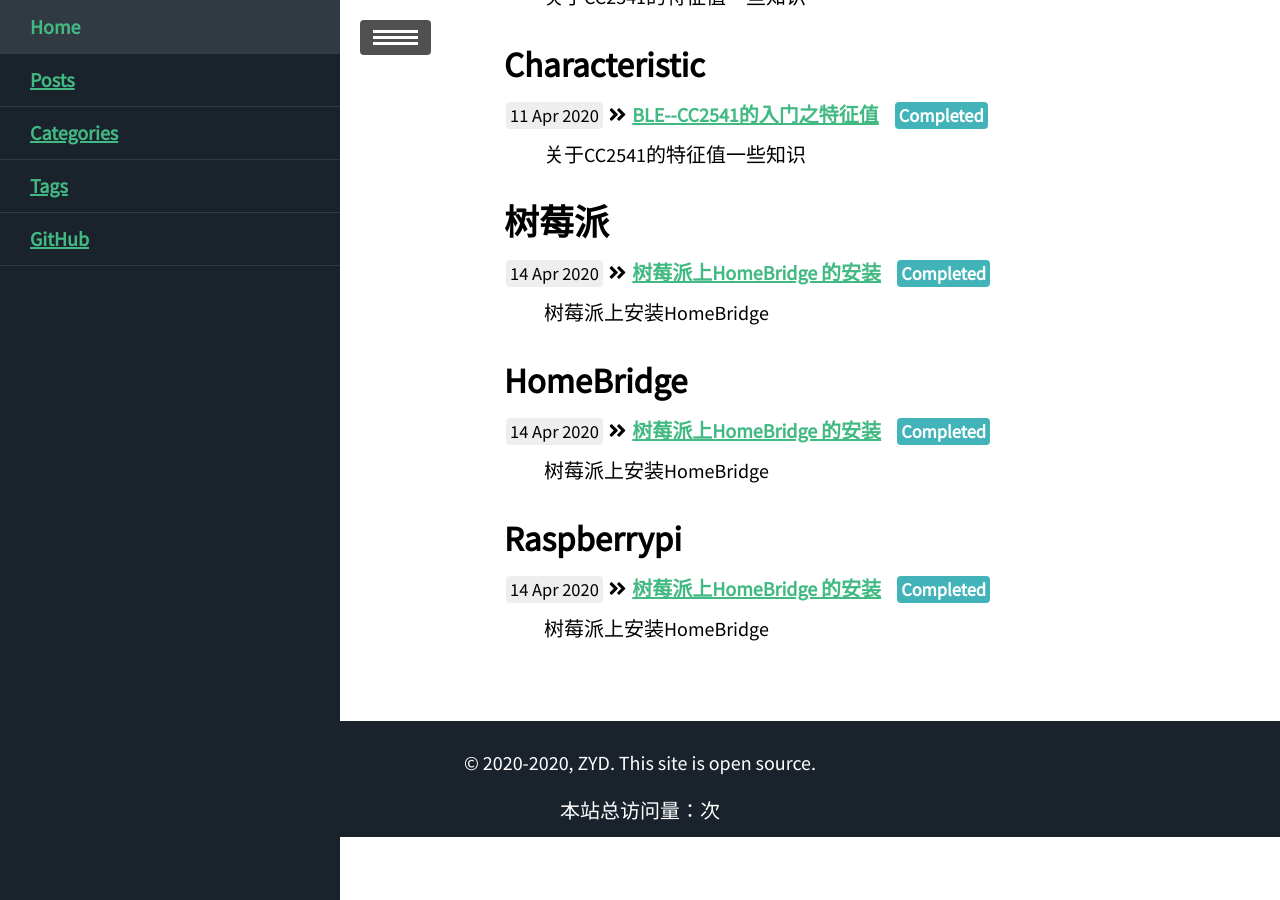
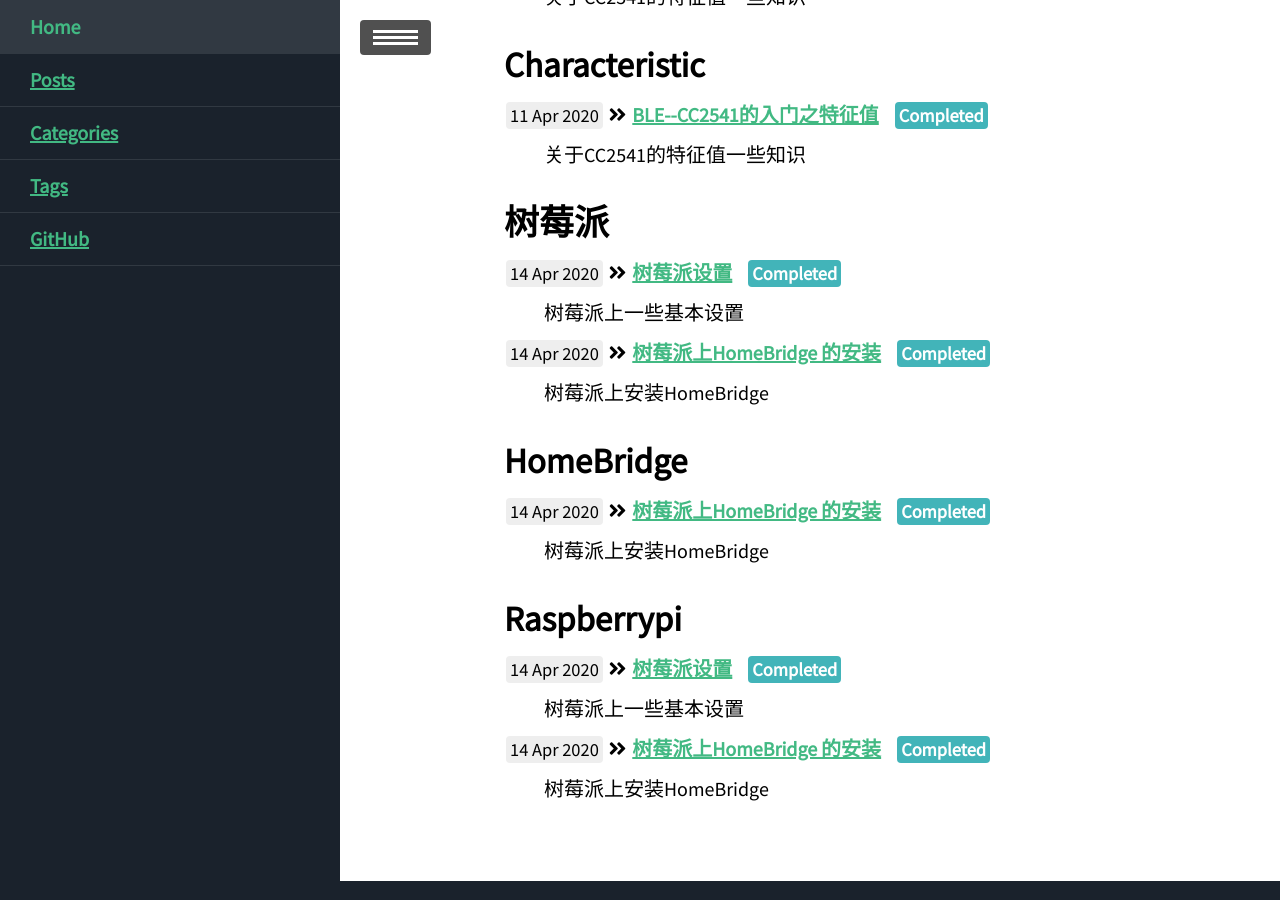
Before and after one commit to ZhaoYandong00/zhaoyandong00.github.io, a Jekyll site: the page built from blog/tags.html, in a window 1280 px wide and 900 px high, scrolled down 3622 px. Built offline with Jekyll 4.4.1, drawn with Linux system fonts in a browser that asks for light colours; nearby versions of some CDN libraries; comment, search, counter and statistics services are not loaded; some of the changed text lies outside the part shown.

Commit message:
树莓派开发

````diff
--- /dev/null
+++ b/_posts/Raspberrypi/2020-04-14-raspberrypi-set.md
@@ -0,0 +1,34 @@
+---
+title: 树莓派设置
+categories: 树莓派
+tags: 树莓派 Raspberrypi
+description: 树莓派上一些基本设置
+---
+# 开启远程桌面
+```
+sudo apt install xrdp
+```
+
+# 更新
+## raspbian源
+```
+sudo nano /etc/apt/sources.list
+```
+```
+deb http://mirrors.ustc.edu.cn/raspbian/raspbian/ buster main contrib non-free rpi
+```
+
+## debian源
+```
+sudo nano /etc/apt/sources.list.d/raspi.list
+```
+```
+deb http://mirrors.ustc.edu.cn/archive.raspberrypi.org/debian/ buster main ui
+```
+
+## 更新
+```
+sudo apt update
+sudo apt upgrade
+sudo apt dist-upgrade
+```
````
Also changed, not shown: _posts/Raspberrypi/2020-04-14-homebridge-install.md (+8 -0 lines).
